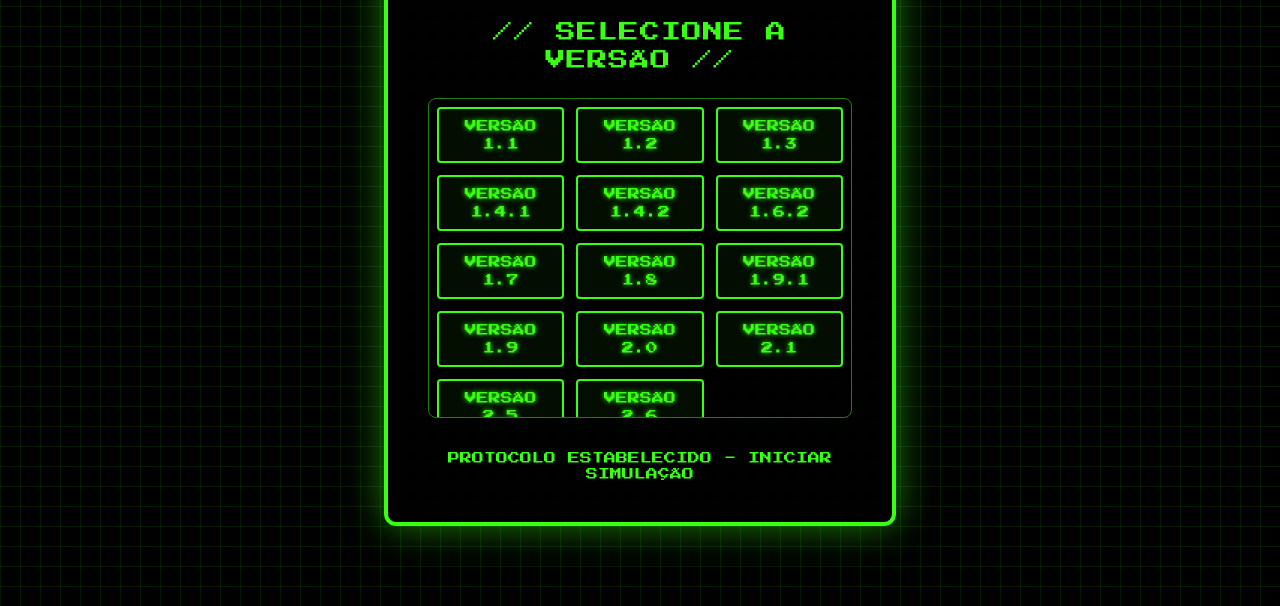
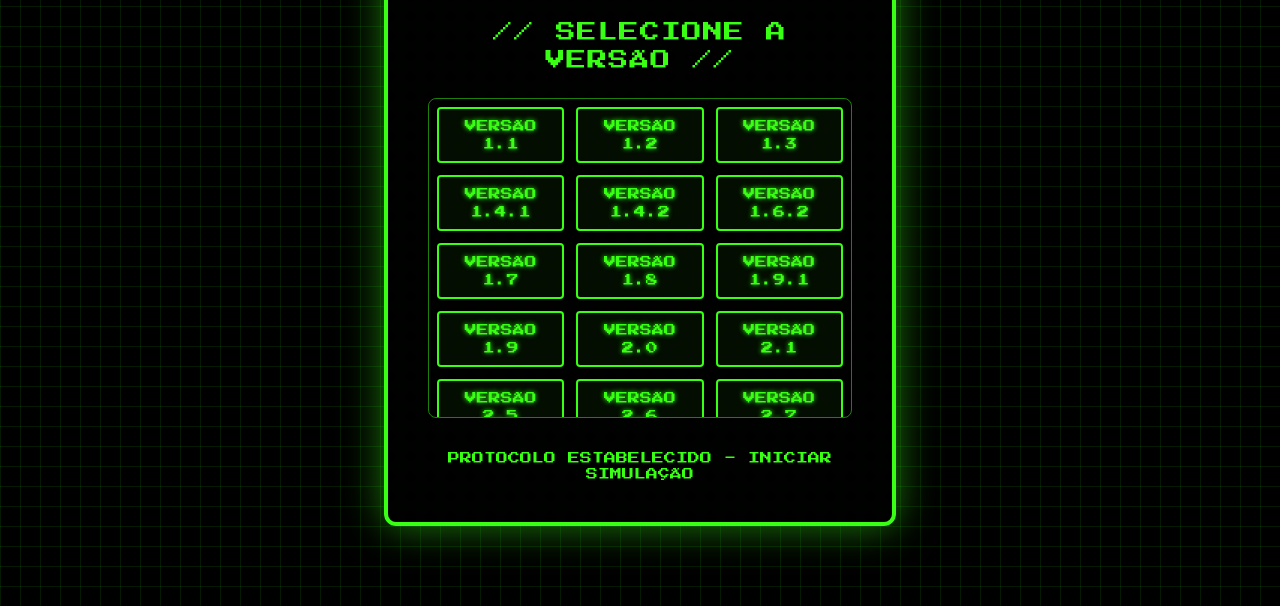
Before and after one commit to batata719/VECTOR-STORM-ENTROPY-PROTOCOL, a plain HTML site: page index.html in a window 1280 px wide. Shown: the part 194-800 px from the top of the page. Drawn offline with nearby package versions, Linux system fonts and the light colour scheme.

Commit message:
Update index.html

```diff
--- a/index.html
+++ b/index.html
@@ -180,6 +180,7 @@
             <a href="https://batata719.github.io/VECTOR-STORM-ENTROPY-PROTOCOL/2.1.html" class="version-link">VERSÃO 2.1</a>
             <a href="https://batata719.github.io/VECTOR-STORM-ENTROPY-PROTOCOL/2.5.html" class="version-link">VERSÃO 2.5</a>
             <a href="https://batata719.github.io/VECTOR-STORM-ENTROPY-PROTOCOL/2.6.html" class="version-link">VERSÃO 2.6</a>
+            <a href="https://batata719.github.io/VECTOR-STORM-ENTROPY-PROTOCOL/2.7.html" class="version-link">VERSÃO 2.7</a>
         </div>
 
         <p class="text-xs mt-8 text-neon-green animate-pulse">
```
